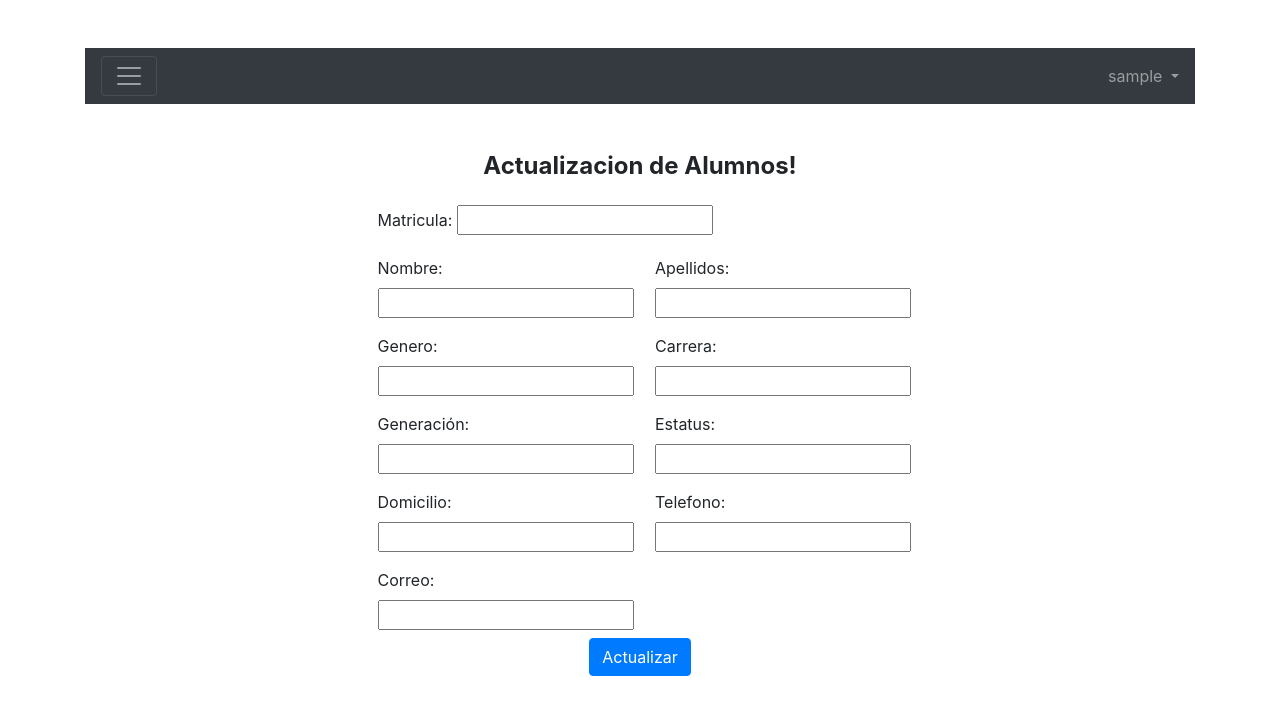
After one commit to benit0Zr/flaskapp_Container, a Flask app: page /consulta/actualizar/1/ in a window 1280 px wide. The commit adds this page. Shown: the top 715 px of the page. Run offline with Flask 2, Linux system fonts and the light colour scheme; the visitor is signed in with stand-in values (Sample User, id 1); data that the repository does not hold is empty; some libraries are stand-ins or nearby versions.

Commit message:
first commit

```diff
--- a/app.py
+++ b/app.py
@@ -57,6 +57,7 @@ def signup():
 
     return render_template("signup.html", form=form)
 
+
 # ruta login
 @app.route("/login",methods=["GET", "POST"])
 def login():
@@ -75,6 +76,8 @@ def login():
         return redirect(url_for('timeline'))
 
     return render_template("login.html", form=form)
+
+
 
 # ruta logout
 @app.route("/logout")
@@ -109,12 +112,10 @@ def addAlumnos():
         }
 
         mongodb.alumnos.insert_one(alumnos)
-        return redirect(url_for("addAlumnos"))
+        return redirect(url_for("consulta_Alum"))
 
     return render_template("alumnos.html", form=form, user=user)
     # consulta
-
-
 
 # ruta de consulta de alumnos
 @app.route("/alumnos/consulta")
@@ -127,7 +128,6 @@ def consulta_Alum():
     query = list(mongodb.alumnos.find())
     for q in query:
         q = mongodb.alumnos.find_one()
-
 
     return render_template("consulta_Alumnos.html", user=user, query=query)
 
@@ -143,6 +143,50 @@ def delete_Alumno(matricula):
 
 
 
+#ruta para actualizar alumnos
+@app.route('/consulta/actualizar')
+@app.route('/consulta/actualizar/<matricula>/', methods=["GET"])
+def update_Alumno(matricula):
+
+    user = session.get('profile')
+    if not user:
+        return redirect(url_for('login'))
+
+    form = upForm()
+
+    alumno = mongodb.alumnos.find_one({'matricula' : matricula})
+
+    #return str(alumno)
+    return render_template('alumnos_update.html', alumno=alumno, user=user, form=form)
+    #return render_template("alumnos_update.html", form=form, user=user)
+
+
+@app.route("/update", methods=["GET", "POST"])
+def updateAlumnos():
+
+    form = upForm()
+
+    if form.validate_on_submit():
+        alumnos = {
+
+            'matricula': form.matricula.data,
+            'nombre': form.nombre.data,
+            'apellidos': form.apellidos.data,
+            'genero': form.genero.data,
+            'carrera': form.carrera.data,
+            'generacion': form.generacion.data,
+            'status': form.estatus.data,
+            'domicilio': form.domicilio.data,
+            'telefono': form.tel.data,
+            'correo': form.correo.data,
+        }
+
+        mongodb.alumnos.insert(alumnos)
+        return redirect(url_for("updateAlumnos", form=form))
+
+    return render_template("alumnos_update.html")
+
+
 @app.route('/admin')
 def admin():
 
@@ -154,10 +198,7 @@ def admin():
     for u in users:
         u = mongodb.users.find_one()
 
-
     return render_template("admin.html", user=user, users=users)
-
-
 
     return redirect(url_for("admin"))
 
--- a/forms.py
+++ b/forms.py
@@ -36,3 +36,15 @@ class AlumForm(FlaskForm):
 
 # class EstadoForm(FlaskForm):
 #     estado = TextAreaField('Publicar algo', validators=[DataRequired(),Length(min=10, max=120, message=" Dato incorrecto")])
+
+class upForm(FlaskForm):
+    matricula = StringField('Matricula', validators=[DataRequired(),Length(min=3, max=50, message="Dato incorrecto")])
+    nombre = StringField('Nombre', validators=[DataRequired(),Length(min=5, max=20, message=" Nombre incorrecto")])
+    apellidos = StringField('apellidos', validators=[DataRequired(),Length(min=5, max=20, message=" Apellido incorrecto")])
+    genero = SelectField('Genero', choices = [('H','Hombre'), ('M','Mujer')])
+    carrera = SelectField('Carrera', choices = [('ISC','Sistemas'), ('IAS','Agronomia'),('LC','Contaduria')])
+    generacion = SelectField('Generacion', choices = [('2008-2012','2008-2012'), ('2012-2016','2012-2016'),('2016-2020','2016-2020')])
+    estatus = SelectField('Status', choices = [('Titulado','Titulado'), ('No titulado','No titulado')])
+    domicilio = StringField('Domicilio', validators=[DataRequired(),Length(min=10, max=100, message="Dato incorrecto")])
+    tel = StringField('Telefono', validators=[DataRequired(),Length(min=10, message=" Dato incorrecto")])
+    correo = StringField('Correo', validators=[DataRequired(),Length(min=5, max=20, message=" Dato incorrecto")])
--- /dev/null
+++ b/templates/alumnos_update.html
@@ -0,0 +1,126 @@
+{% extends "main.html" %}
+
+{% block head %}
+    <title>Actualizar Alumno</title>
+    <link rel="stylesheet" href="/css/alum.css">
+
+
+
+
+
+{% endblock %}
+{% block body %}
+    <div class="row mt-5 justify-content-center">
+        <div class="container col-lg">
+            <!-- navbar -->
+            <nav class="navbar navbar-toggleable-md navbar-dark bg-dark">
+                <button class="navbar-toggler navbar-toggler-right" type="button" data-toggle="collapse" data-target="#navbarText" aria-controls="navbarText" aria-expanded="false" aria-label="Toggle navigation">
+                    <span class="navbar-toggler-icon"></span>
+                </button>
+
+                <ul class="navbar-nav ">
+                    <li class="nav-item dropdown">
+                        <a class="nav-link dropdown-toggle" href="#" id="navbarDropdown" role="button" data-toggle="dropdown" aria-haspopup="true" aria-expanded="false">
+                        {{user.username}}
+                        </a>
+                        <div class="dropdown-menu" aria-labelledby="navbarDropdown">
+                            <a class="dropdown-item" href="{{url_for('logout')}}">Logout</a>
+                        </div>
+                    </li>
+                </ul>
+
+                <div class="collapse navbar-collapse" id="navbarText">
+                    <ul class="navbar-nav mr-auto">
+                        <li class="nav-item active">
+                            <a class="nav-link" href="{{url_for('timeline')}}">Home <span class="sr-only">(current)</span></a>
+                        </li>
+                        <li class="nav-item">
+                            <a class="nav-link" href="{{url_for('addAlumnos')}}">Alumnos</a>
+                        </li>
+                        <li class="nav-item">
+                            <a class="nav-link" href="{{url_for('admin')}}">Administradores</a>
+                        </li>
+                        <li class="nav-item">
+                            <a class="nav-link" href="{{url_for('consulta_Alum')}}">Consulta</a>
+                        </li>
+                  </ul>
+
+                </div>
+            </nav>
+
+            <br> <br>
+
+            <!-- formulario -->
+
+            <form class="" action="{{url_for('updateAlumnos')}}" method="POST">
+
+                <center>
+                    <h4 class="mt-6"><strong>Actualizacion de Alumnos!</strong></h4>
+                </center>
+
+                <div class="row" id="form-alum">
+                    <div class="col-12 mt-3">
+                        <label for="formGroupExampleInput">Matricula:</label>
+                        <input type="text" value='{{alumno.matricula}}'>
+                    </div>
+                    <div class="col-6 mt-3">
+                        <label for="formGroupExampleInput">Nombre:</label>
+                        <input type="text" value='{{alumno.nombre}}'>
+                    </div>
+                    <div class="col-6 mt-3">
+                        <label for="formGroupExampleInput">Apellidos:</label>
+                        <input type="text" value='{{alumno.apellidos}}'>
+                    </div>
+                    <div class="col-6 mt-3">
+                        <label for="formGroupExampleInput">Genero:</label>
+                        <input type="text" value='{{alumno.genero}}'>
+                    </div>
+                    <div class="col-6 mt-3">
+                        <label for="formGroupExampleInput">Carrera:</label>
+                        <input type="text" value='{{alumno.carrera}}'>
+                    </div>
+                    <div class="col-6  mt-3">
+                        <label for="formGroupExampleInput">Generación:</label>
+                        <input type="text" value='{{alumno.generacion}}'>
+                    </div>
+                    <div class="col-6  mt-3">
+                        <label for="formGroupExampleInput">Estatus:</label>
+                        <input type="text" value='{{alumno.status}}'>
+                    </div>
+                    <div class="col-6  mt-3">
+                        <label for="formGroupExampleInput">Domicilio:</label>
+                        <input type="text" value='{{alumno.domicilio}}'>
+                    </div>
+                    <div class="col-6  mt-3">
+                        <label for="formGroupExampleInput">Telefono:</label>
+                        <input type="text" value='{{alumno.telefono}}'>
+                    </div>
+                    <div class="col-6  mt-3">
+                        <label for="formGroupExampleInput">Correo:</label>
+                        <input type="text" value='{{alumno.correo}}'>
+                    </div>
+                    <div class="col-6  mt-3"></div>
+
+                </div>
+                <center class="mt-2">
+                    <button class="btn btn-primary">Actualizar</button>
+
+                </center>
+
+            </form>
+
+
+
+
+
+
+        </div>
+
+    </div>
+
+
+
+
+
+
+{% endblock %}
```
Also changed, not shown: templates/consulta_Alumnos.html (+4 -16 lines), templates/prueba_update.html (added, +15 -0 lines).
